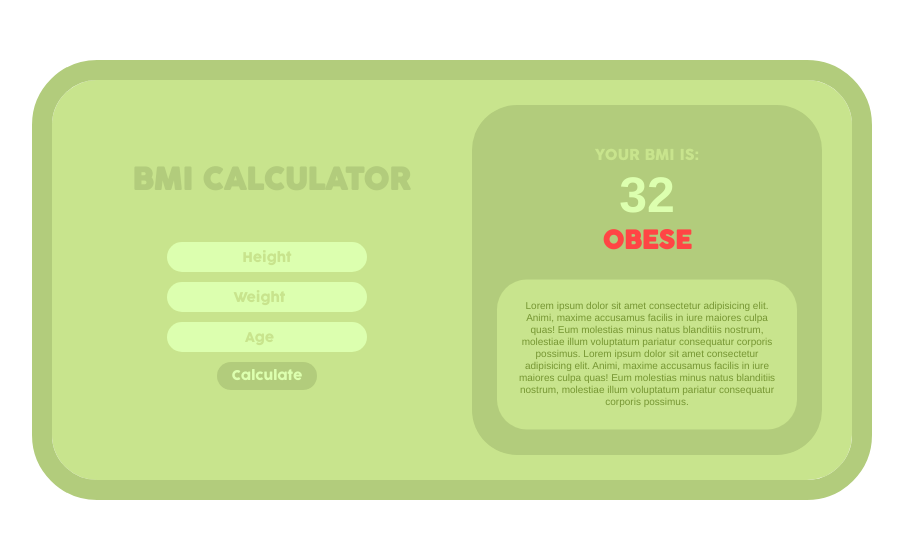
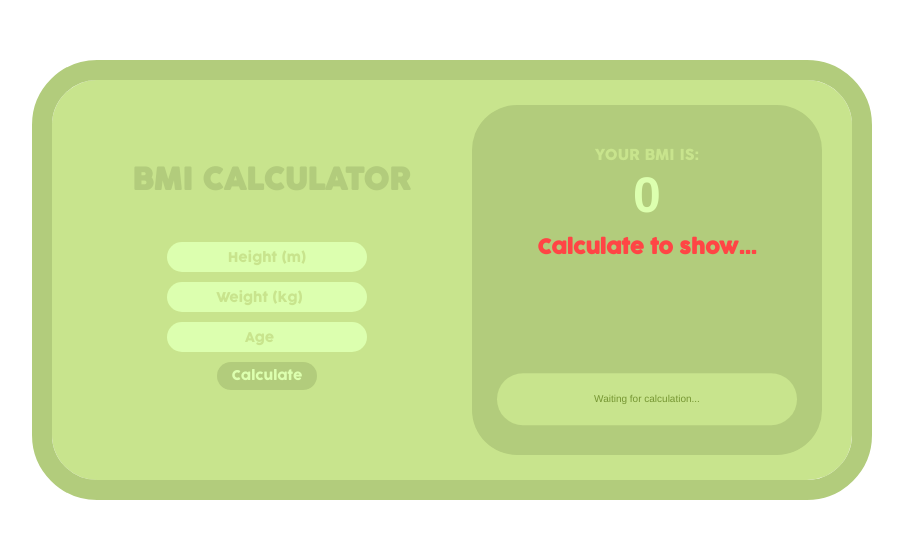
Before and after one commit to benscottdev/BMI-Calculator, a React (Create React App) app in the folder Documents/Projects/react-bmi-calculator/bmi-calculator/: page / in a window 1280 px wide. Shown: the part 120-658 px from the top of the page, without its empty margins (188-1091 px from the left). Built offline with nearby package versions, Linux system fonts and the light colour scheme.

Commit message:
Most calculation work complete

```diff
--- a/Documents/Projects/react-bmi-calculator/bmi-calculator/src/App.css
+++ b/Documents/Projects/react-bmi-calculator/bmi-calculator/src/App.css
@@ -80,8 +80,8 @@
 .results {
   background-color: #b2cc7c;
   border-radius: 45px;
-  position: absolute;
-  right: 30px;
+  position: relative;
+  left: 400px;
   top: 50%;
   transform: translateY(-50%);
   width: 350px;
@@ -107,21 +107,21 @@
 }
 
 .results h2 {
-  font-size: 25px;
+  font-size: 20px;
+  margin-top: 10px;
   color: #ff4545;
 }
 
 #what-this-means {
-  position: relative;
-  top: 60%;
+  position: absolute;
+  top: 90%;
   left: 50%;
-  transform: translate(-50%, -95%);
+  transform: translate(-50%, -90%);
   color: #769633;
   font-family: Helvetica;
   background-color: #c8e48d;
   padding: 20px;
   border-radius: 30px;
-  height: 150px;
   width: 300px;
   text-align: center;
   line-height: 12px;
--- a/Documents/Projects/react-bmi-calculator/bmi-calculator/src/Components/BmiCalculator.jsx
+++ b/Documents/Projects/react-bmi-calculator/bmi-calculator/src/Components/BmiCalculator.jsx
@@ -1,10 +1,53 @@
-function BmiCalculator() {
+import { useState } from "react";
+
+function BmiCalculator(props) {
+  const [weight, setWeight] = useState(0);
+  const [height, setHeight] = useState(0);
+  const [age, setAge] = useState(0);
+
+  const getHeight = (e) => {
+    setHeight(e.target.value);
+  };
+
+  const getWeight = (e) => {
+    setWeight(e.target.value);
+  };
+
+  const getAge = (e) => {
+    setAge(e.target.value);
+  };
+
+  let finalBmi = ((weight / (height * height)) * 10000).toFixed(1);
+
+  const calculateBmi = (e) => {
+    e.preventDefault();
+    props.getBmi(finalBmi);
+  };
+
   return (
     <div className="calculator">
-      <form>
-        <input id="height" type="numeric" placeholder="Height" />
-        <input id="weight" type="number" placeholder="Weight" />
-        <input id="age" type="number" placeholder="Age" />
+      <form onSubmit={calculateBmi}>
+        <input
+          id="height"
+          type="numeric"
+          placeholder="Height (m)"
+          onChange={getHeight}
+          required
+        />
+        <input
+          id="weight"
+          type="number"
+          placeholder="Weight (kg)"
+          onChange={getWeight}
+          required
+        />
+        <input
+          id="age"
+          type="number"
+          placeholder="Age"
+          onChange={getAge}
+          required
+        />
         <button id="submit">Calculate</button>
       </form>
     </div>
--- a/Documents/Projects/react-bmi-calculator/bmi-calculator/src/Components/BmiContainer.jsx
+++ b/Documents/Projects/react-bmi-calculator/bmi-calculator/src/Components/BmiContainer.jsx
@@ -1,13 +1,16 @@
+import { useState } from "react";
 import BmiCalculator from "./BmiCalculator";
 import BmiResults from "./BmiResults";
 
 function BmiContainer() {
+  const [finalBmi, setFinalBmi] = useState(0);
+
   return (
     <div>
       <div className="container">
         <h1 id="title">BMI CALCULATOR</h1>
-        <BmiCalculator />
-        <BmiResults />
+        <BmiCalculator getBmi={setFinalBmi} />
+        <BmiResults finalBmi={finalBmi} />
       </div>
     </div>
   );
--- a/Documents/Projects/react-bmi-calculator/bmi-calculator/src/Components/BmiResults.jsx
+++ b/Documents/Projects/react-bmi-calculator/bmi-calculator/src/Components/BmiResults.jsx
@@ -1,20 +1,41 @@
-function BmiResults() {
+function BmiResults(props) {
+  let bmiDescriptive = "";
+  let bmiParagraph = "";
+
+  if (props.finalBmi === 0) {
+    bmiDescriptive = "Calculate to show...";
+    bmiParagraph = "Waiting for calculation...";
+  } else if (props.finalBmi < 15) {
+    bmiDescriptive = "Severely Underweight";
+    bmiParagraph =
+      "A BMI of under 15 is classified as severely underweight, indicating a significant deficit in body weight relative to height. This condition can lead to serious health risks, including malnutrition and weakened immune function. It is essential to address this issue promptly. Statistics show that approximately 0.1% of the population falls into this category, with a higher prevalence among individuals with eating disorders.";
+  } else if (props.finalBmi < 18.5) {
+    bmiDescriptive = "Underweight";
+    bmiParagraph =
+      "Individuals with a BMI under 18.5 are considered underweight, suggesting that they may not have enough body fat for optimal health. Roughly 2.4% of the population falls into this category. Underweight individuals may experience issues such as poor bone health, weakened immune function, and reduced energy levels. Nutrition and lifestyle adjustments are often recommended to reach a healthier weight.";
+  } else if (props.finalBmi > 18.5 && props.finalBmi < 24.9) {
+    bmiDescriptive = "Healthy Weight";
+    bmiParagraph =
+      "A BMI within the range of 18.5 to 24.9 is considered a healthy weight. Approximately 35.7% of the population falls into this category, making it the most common. Maintaining a healthy weight is associated with a lower risk of chronic diseases, improved overall health, and enhanced longevity. This range is the target for most adults seeking to maintain or achieve optimal health.";
+  } else if (props.finalBmi > 25 && props.finalBmi < 29.9) {
+    bmiDescriptive = "Overweight";
+    bmiParagraph =
+      "Individuals with a BMI between 25 and 29.9 are categorized as overweight. Around 35.9% of the population falls into this group. Being overweight increases the risk of various health conditions, including heart disease, diabetes, and hypertension. Effective weight management strategies, such as dietary changes and regular exercise, are recommended to reduce these risks.";
+  } else if (props.finalBmi > 30) {
+    bmiDescriptive = "Obese";
+    bmiParagraph =
+      "A BMI over 30 is classified as obese, indicating a significant excess of body fat. Roughly 25.9% of the population falls into this category. Obesity is associated with an increased risk of serious health issues, including type 2 diabetes, cardiovascular disease, and certain cancers. Lifestyle modifications, including a balanced diet and increased physical activity, are crucial for managing and reducing obesity-related health risks.";
+  }
+
   return (
     <div className="results">
       <div className="score">
         <p id="your-bmi-title">YOUR BMI IS:</p>
-        <h1>32</h1>
-        <h2>OBESE</h2>
+        {/* change to results props below */}
+        <h1>{props.finalBmi}</h1>
+        <h2>{bmiDescriptive}</h2>
       </div>
-      <p id="what-this-means">
-        Lorem ipsum dolor sit amet consectetur adipisicing elit. Animi, maxime
-        accusamus facilis in iure maiores culpa quas! Eum molestias minus natus
-        blanditiis nostrum, molestiae illum voluptatum pariatur consequatur
-        corporis possimus. Lorem ipsum dolor sit amet consectetur adipisicing
-        elit. Animi, maxime accusamus facilis in iure maiores culpa quas! Eum
-        molestias minus natus blanditiis nostrum, molestiae illum voluptatum
-        pariatur consequatur corporis possimus.
-      </p>
+      <p id="what-this-means">{bmiParagraph}</p>
     </div>
   );
 }
```
